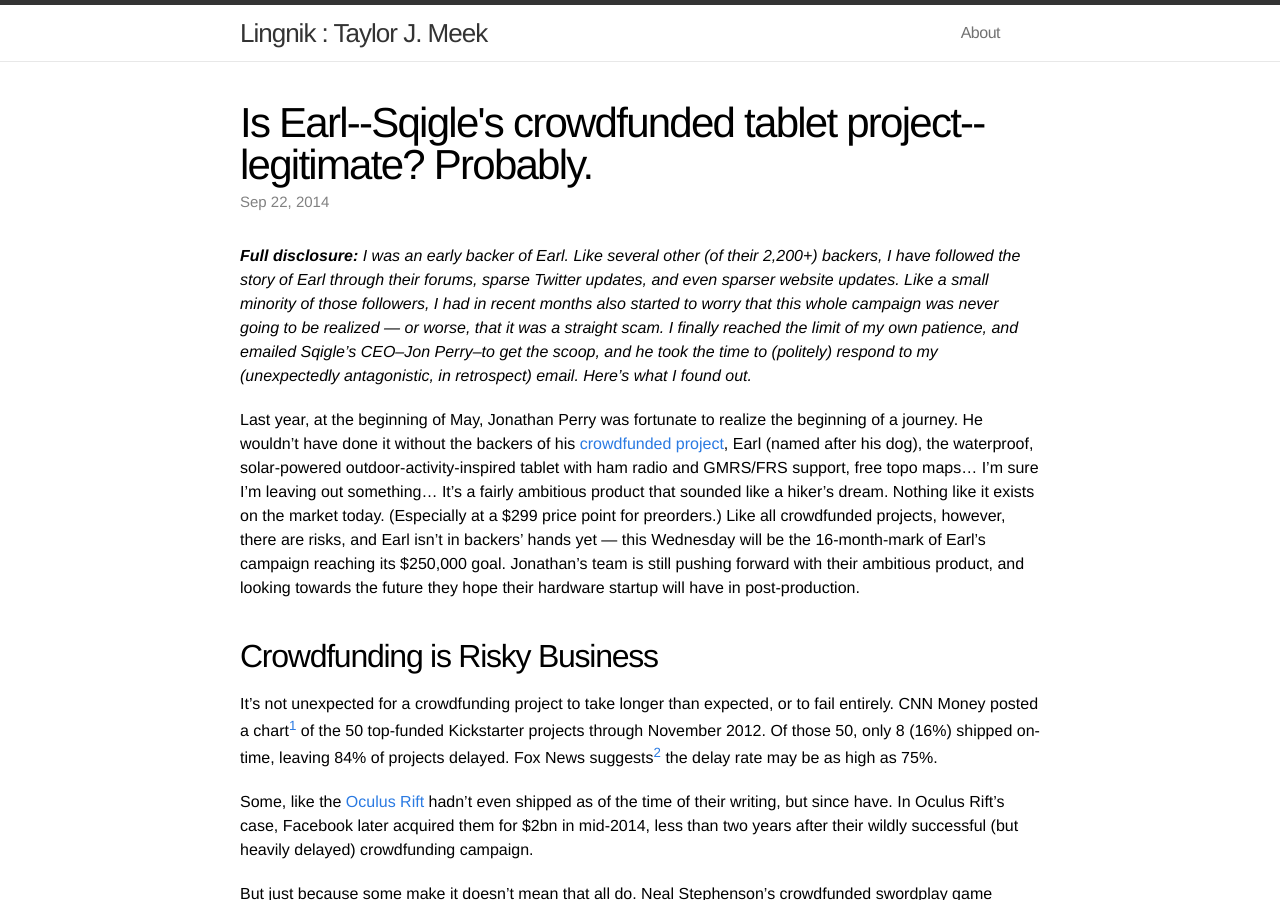
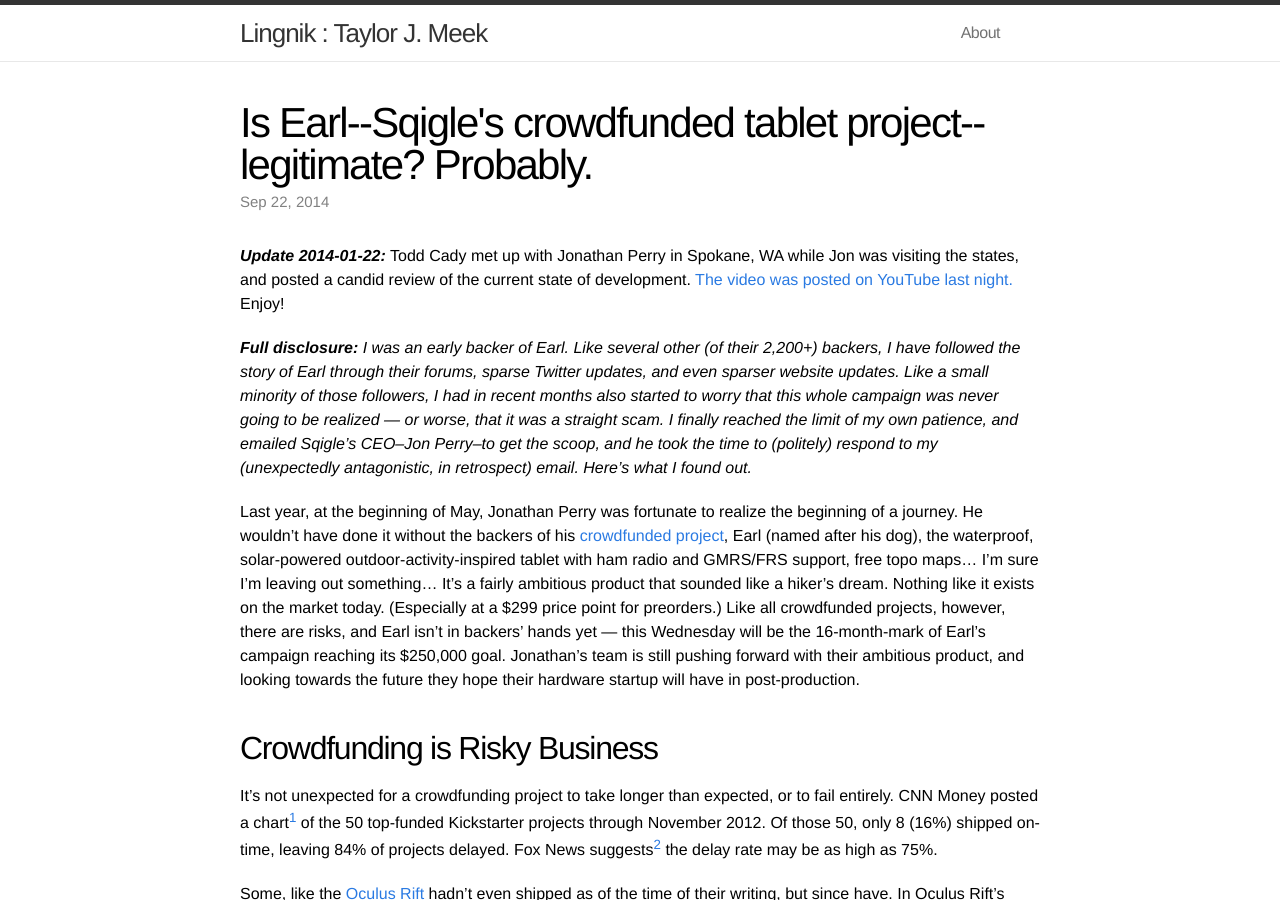
Before and after one commit to Lingnik/lingnik.github.io, a Jekyll site: the page built from _posts/2014-09-22-is-earl-sqigles-crowdfunded-tablet-project-legitimate.markdown, in a window 1280 px wide and 900 px high. Built offline with Jekyll 4.4.1, drawn with Linux system fonts in a browser that asks for light colours; comment, search, counter and statistics services are not loaded.

Commit message:
added earl tablet video

```diff
--- a/_posts/2014-09-22-is-earl-sqigles-crowdfunded-tablet-project-legitimate.markdown
+++ b/_posts/2014-09-22-is-earl-sqigles-crowdfunded-tablet-project-legitimate.markdown
@@ -6,6 +6,8 @@ alias: [/content/is-earl-sqigles-crowdfunded-tablet-project-legitimate/index.htm
 ---
 
 {:toc}
+
+***Update 2014-01-22:*** Todd Cady met up with Jonathan Perry in Spokane, WA while Jon was visiting the states, and posted a candid review of the current state of development. [The video was posted on YouTube last night.](https://www.youtube.com/watch?v=ktw-baN-sTI&feature=youtu.be) Enjoy!
 
 ***Full disclosure:*** *I was an early backer of Earl. Like several other (of their 2,200+) backers, I have followed the story of Earl through their forums, sparse Twitter updates, and even sparser website updates. Like a small minority of those followers, I had in recent months also started to worry that this whole campaign was never going to be realized — or worse, that it was a straight scam. I finally reached the limit of my own patience, and emailed Sqigle's CEO--Jon Perry--to get the scoop, and he took the time to (politely) respond to my (unexpectedly antagonistic, in retrospect) email. Here’s what I found out.*
 
```
Also changed, not shown: 1 other file.
